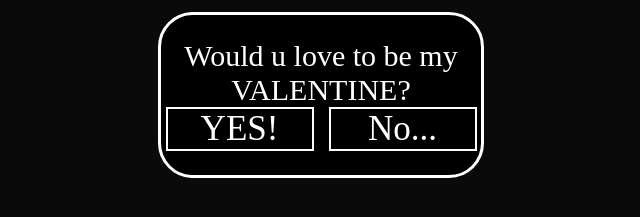
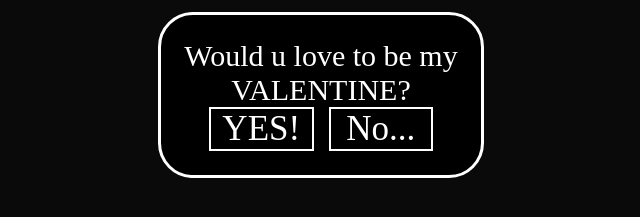
Before and after one commit to ZktmPlr/ZktmPlr.github.iosasdd, a plain HTML site: page index.html in a window 1280 px wide. Shown: the part 529-746 px from the top of the page, without its empty margins (319-959 px from the left). Drawn offline with Linux system fonts and the light colour scheme.

Commit message:
index.html

```diff
--- a/index.html
+++ b/index.html
@@ -43,7 +43,7 @@
         }
 
         .d {
-            width: 25vw;
+            width: 17.5vw;
             display: flex;
             align-items: center;
             justify-content: center;
```
